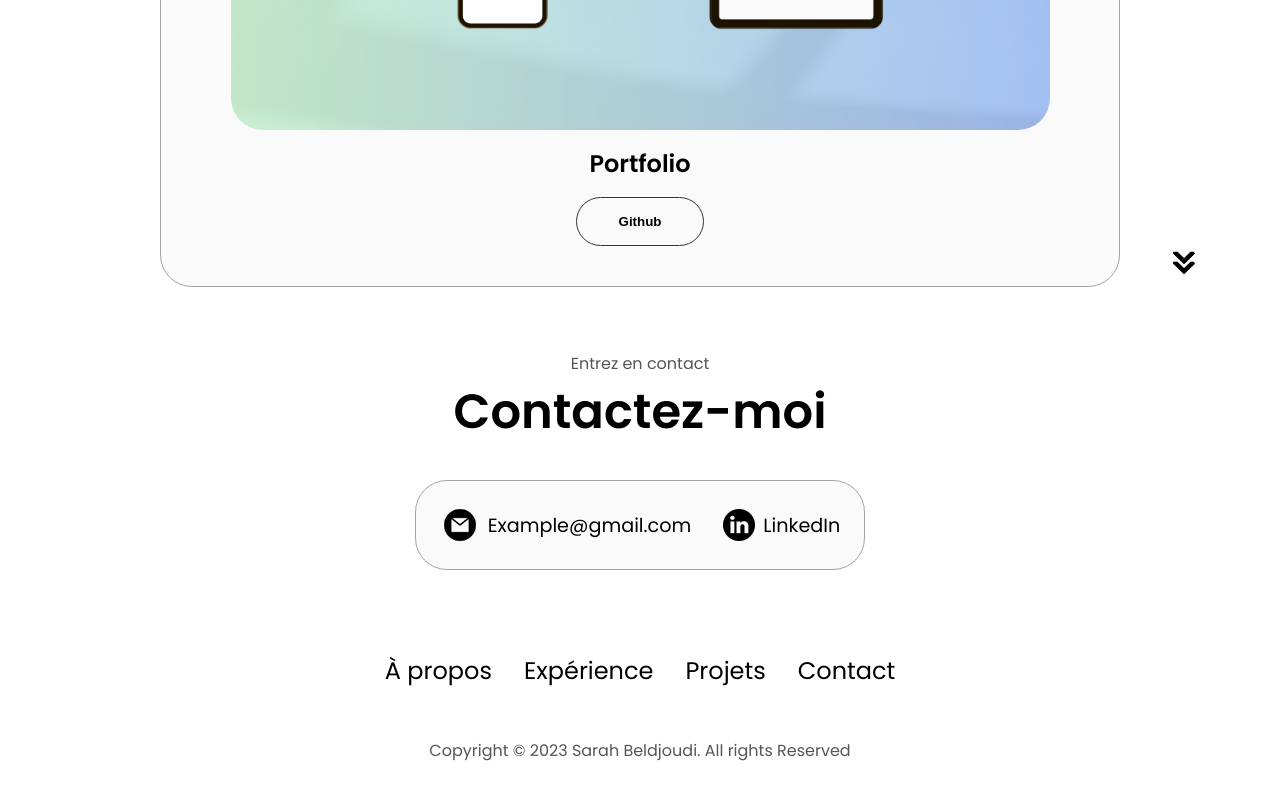
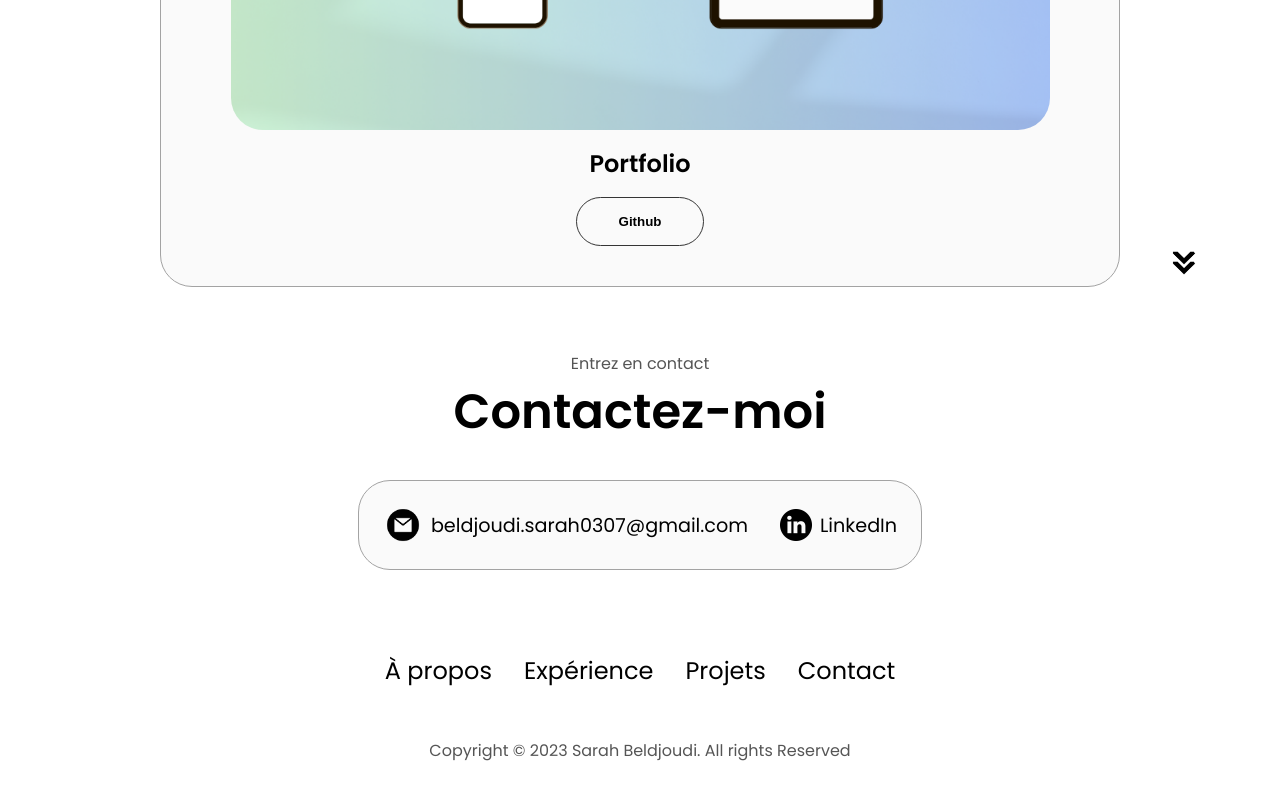
Before and after one commit to SarahB0307/myPortfolio, a plain HTML site: page index.html in a window 1280 px wide. Shown: the part 3143-3943 px from the top of the page. Drawn offline with Linux system fonts and the light colour scheme.

Commit message:
Version 2

```diff
--- a/index.html
+++ b/index.html
@@ -199,7 +199,7 @@
     <div class="infos-contact-haut">
       <div class="infos-contact">
         <img src="./images/email.png" alt="icone email" class="icone icone-contact icone-email">
-        <p><a href="mailto:beldjoudi.sarah0307@gmail.com">Example@gmail.com</a></p>
+        <p><a href="mailto:beldjoudi.sarah0307@gmail.com">beldjoudi.sarah0307@gmail.com</a></p>
       </div>
       <div class="infos-contact">
         <img src="./images/linkedin.png" alt="icone linkedin" class="icone icone-contact">
```
